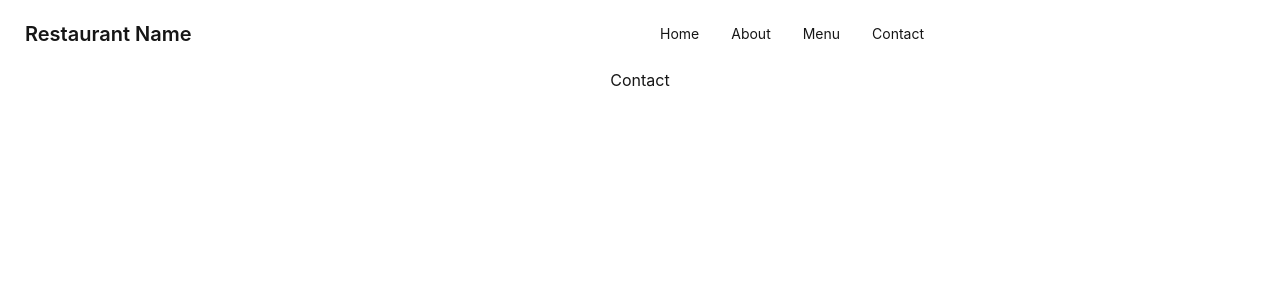
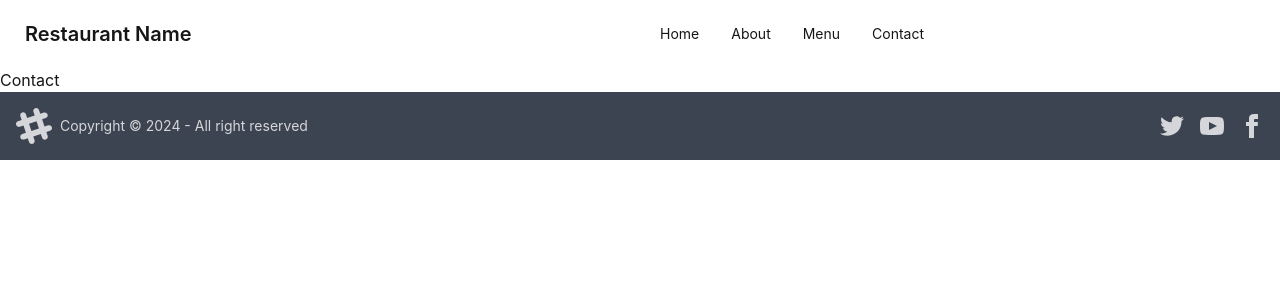
Before and after one commit to shammi77/restaurant-client, a React (Create React App) app: page /contact in a window 1280 px wide. Shown: the top 300 px of the page. Built offline with nearby package versions, Linux system fonts and the light colour scheme.

Commit message:
footer added

```diff
--- a/src/App.js
+++ b/src/App.js
@@ -7,10 +7,11 @@
 import Menu from './Pages/Menu/Menu';
 
 import { Routes, Route } from 'react-router-dom';
+import Footer from './Pages/Shared/Footer';
 
 function App() {
   return (
-    <div className="App">
+    <div>
      <Navbar></Navbar>
      <Routes>
       <Route path="/" element={<Home />}/>
@@ -18,6 +19,7 @@
       <Route path="menu" element={<Menu />}/>
       <Route path="contact" element={<Contact />}/>
      </Routes>
+     <Footer className="footer footer-center p-10 bg-primary text-primary-content"></Footer>
     </div>
   );
 }
--- /dev/null
+++ b/src/Pages/Shared/Footer.js
@@ -0,0 +1,22 @@
+import React from 'react';
+
+const Footer = () => {
+    return (
+        <div className="">
+            <footer class="footer items-center p-4 bg-neutral text-neutral-content">
+  <aside class="items-center grid-flow-col">
+    <svg width="36" height="36" viewBox="0 0 24 24" xmlns="http://www.w3.org/2000/svg" fill-rule="evenodd" clip-rule="evenodd" class="fill-current"><path d="M22.672 15.226l-2.432.811.841 2.515c.33 1.019-.209 2.127-1.23 2.456-1.15.325-2.148-.321-2.463-1.226l-.84-2.518-5.013 1.677.84 2.517c.391 1.203-.434 2.542-1.831 2.542-.88 0-1.601-.564-1.86-1.314l-.842-2.516-2.431.809c-1.135.328-2.145-.317-2.463-1.229-.329-1.018.211-2.127 1.231-2.456l2.432-.809-1.621-4.823-2.432.808c-1.355.384-2.558-.59-2.558-1.839 0-.817.509-1.582 1.327-1.846l2.433-.809-.842-2.515c-.33-1.02.211-2.129 1.232-2.458 1.02-.329 2.13.209 2.461 1.229l.842 2.515 5.011-1.677-.839-2.517c-.403-1.238.484-2.553 1.843-2.553.819 0 1.585.509 1.85 1.326l.841 2.517 2.431-.81c1.02-.33 2.131.211 2.461 1.229.332 1.018-.21 2.126-1.23 2.456l-2.433.809 1.622 4.823 2.433-.809c1.242-.401 2.557.484 2.557 1.838 0 .819-.51 1.583-1.328 1.847m-8.992-6.428l-5.01 1.675 1.619 4.828 5.011-1.674-1.62-4.829z"></path></svg>
+    <p>Copyright © 2024 - All right reserved</p>
+  </aside>
+  <nav class="grid-flow-col gap-4 md:place-self-center md:justify-self-end">
+    <a><svg xmlns="http://www.w3.org/2000/svg" width="24" height="24" viewBox="0 0 24 24" class="fill-current"><path d="M24 4.557c-.883.392-1.832.656-2.828.775 1.017-.609 1.798-1.574 2.165-2.724-.951.564-2.005.974-3.127 1.195-.897-.957-2.178-1.555-3.594-1.555-3.179 0-5.515 2.966-4.797 6.045-4.091-.205-7.719-2.165-10.148-5.144-1.29 2.213-.669 5.108 1.523 6.574-.806-.026-1.566-.247-2.229-.616-.054 2.281 1.581 4.415 3.949 4.89-.693.188-1.452.232-2.224.084.626 1.956 2.444 3.379 4.6 3.419-2.07 1.623-4.678 2.348-7.29 2.04 2.179 1.397 4.768 2.212 7.548 2.212 9.142 0 14.307-7.721 13.995-14.646.962-.695 1.797-1.562 2.457-2.549z"></path></svg>
+    </a>
+    <a><svg xmlns="http://www.w3.org/2000/svg" width="24" height="24" viewBox="0 0 24 24" class="fill-current"><path d="M19.615 3.184c-3.604-.246-11.631-.245-15.23 0-3.897.266-4.356 2.62-4.385 8.816.029 6.185.484 8.549 4.385 8.816 3.6.245 11.626.246 15.23 0 3.897-.266 4.356-2.62 4.385-8.816-.029-6.185-.484-8.549-4.385-8.816zm-10.615 12.816v-8l8 3.993-8 4.007z"></path></svg></a>
+    <a><svg xmlns="http://www.w3.org/2000/svg" width="24" height="24" viewBox="0 0 24 24" class="fill-current"><path d="M9 8h-3v4h3v12h5v-12h3.642l.358-4h-4v-1.667c0-.955.192-1.333 1.115-1.333h2.885v-5h-3.808c-3.596 0-5.192 1.583-5.192 4.615v3.385z"></path></svg></a>
+  </nav>
+</footer>
+        </div>
+    );
+};
+
+export default Footer;
```
